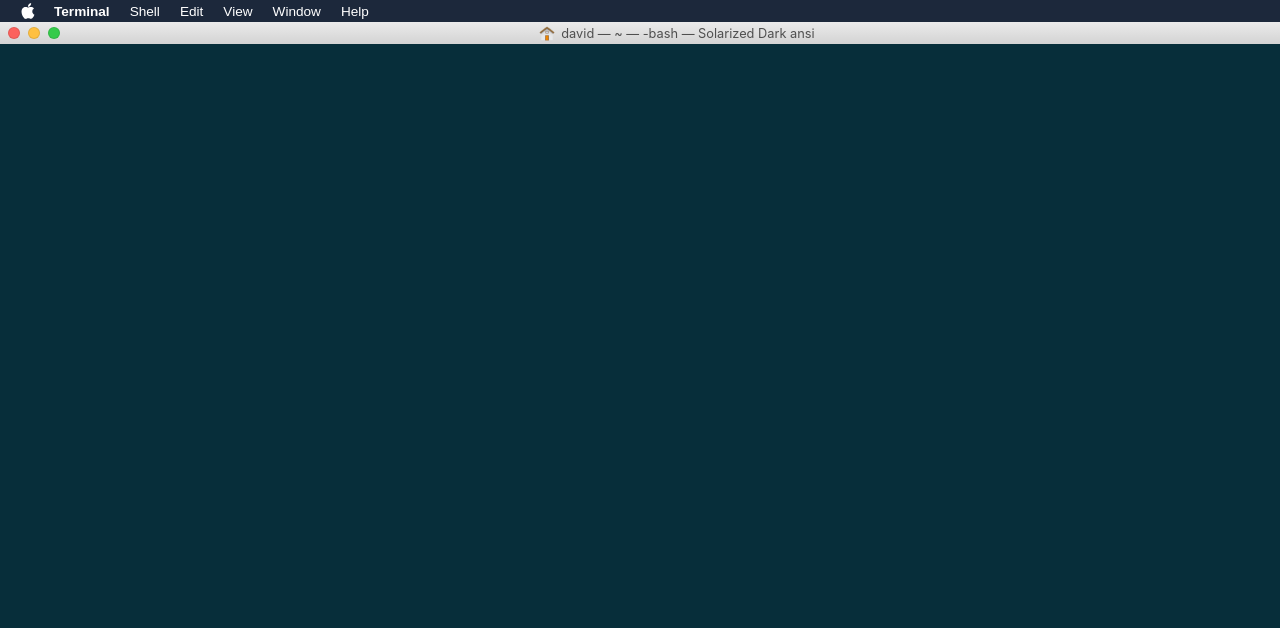
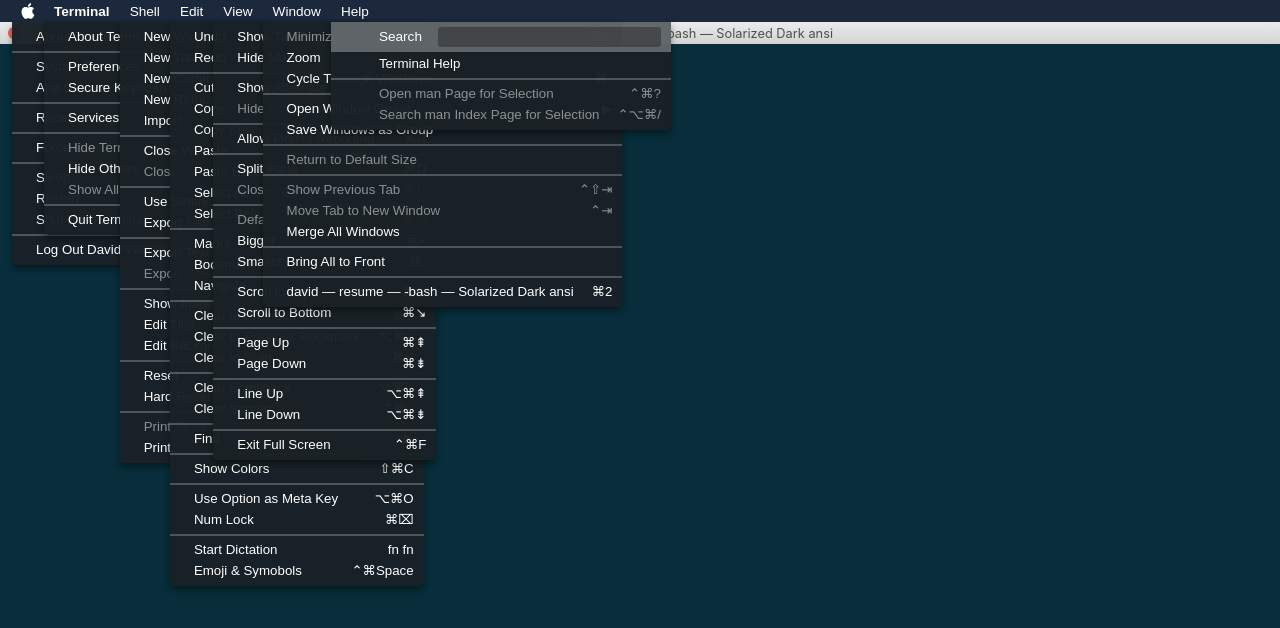
Before and after one commit to Phaze1D/Interactive-Resume, a React app: page / in a window 1280 px wide. Shown: the top 628 px of the page. Built offline with nearby package versions, Linux system fonts and the light colour scheme.

Commit message:
Finished the menus

```diff
--- a/src/components/DropDown/DropDown.jsx
+++ b/src/components/DropDown/DropDown.jsx
@@ -11,8 +11,9 @@
     return(
       <div className='dropdown'>
         <div className='glass'>
-
-
+          <ul className={'menu-list ' + this.props.menuClass}>
+            {this.props.children}
+          </ul>
         </div>
       </div>
     )
--- a/src/components/DropDown/DropDown.sass
+++ b/src/components/DropDown/DropDown.sass
@@ -2,8 +2,8 @@
 .dropdown
   position: absolute
   left: 0
-  min-width: 200px
-  min-height: 200px
+  top: 100%
+  min-width: 220px
   z-index: 100
   border-bottom-left-radius: 5px
   border-bottom-right-radius: 5px
@@ -13,6 +13,78 @@
 
 
 .glass
-  min-width: 200px
-  min-height: 200px
-  background-color: rgba(15, 32, 41, 0.95)
+  min-width: 220px
+  background-color: rgba(25, 34, 39, 0.97)
+  // filter: blur(2px)
+
+.menu-list
+  font-weight: 300
+  list-style: none
+  padding: 4px 0
+  margin: 0
+  text-align: left
+
+  hr
+    border: 1px solid rgba(238, 238, 238, 0.25)
+    margin: 4px 0
+
+
+  li
+    display: flex
+    font-size: 0.98em
+    padding: 0 10px 0 24px
+    line-height: 1.5em
+    margin: 1px 0
+    white-space: nowrap
+
+    span
+      padding-left: 18px
+      margin-left: auto
+
+    pre
+      height: 16px
+      line-height: 16px
+      font-family: -apple-system,BlinkMacSystemFont,"Segoe UI",Roboto,Oxygen-Sans,Ubuntu,Cantarell,"Helvetica Neue",sans-serif
+      margin: 0
+      font-size: 0.75em
+      margin-left: auto
+      background-color: rgba(255,255,255,0.2)
+      border-radius: 10px
+      padding: 0 10px
+
+    &.disabled
+      color: rgba(255, 255, 255, 0.5)
+
+    &:not(.disabled):hover
+      background-color: rgb(27, 117, 225)
+      pre
+        background-color: rgb(27, 117, 225)
+
+
+
+.search
+  margin-top: -1px
+  padding-top: 0
+
+  .search-input-item
+    font-weight: 400
+    font-size: 1em
+    margin-bottom: 2px
+    padding: 5px 10px 5px 48px
+    background-color: rgba(255,255,255, 0.3)
+
+    &:hover
+      background-color: rgba(255,255,255, 0.3) !important
+
+  li
+    padding: 0 10px 0 48px
+
+  input
+    border: none
+    background: rgba(0,0,0, 0.3)
+    border-radius: 3px
+    margin-left: 16px
+    outline: none
+    width: 100%
+    color: white
+    padding-left: 5px
--- a/src/components/MenuBar/MenuBar.jsx
+++ b/src/components/MenuBar/MenuBar.jsx
@@ -15,32 +15,37 @@
         <nav className='mac-menu-bar'>
           <button className='menu-item icon'>
             <img id='apple-logo' src={require('../../../images/apple_logo.svg')} alt='Apple Logo'/>
-
+            <AppleMenu/>
           </button>
 
           <button className='menu-item main'>
             Terminal
+            <TerminalMenu/>
           </button>
 
           <button className='menu-item'>
             Shell
+            <ShellMenu/>
           </button>
 
           <button className='menu-item'>
             Edit
+            <EditMenu/>
           </button>
 
           <button className='menu-item'>
             View
+            <ViewMenu/>
           </button>
 
           <button className='menu-item'>
             Window
+            <WindowMenu/>
           </button>
 
           <button className='menu-item'>
             Help
-
+            <HelpMenu/>
           </button>
         </nav>
 
@@ -53,7 +58,7 @@
 
           <div className='location-info'>
             <img className='terminal-icon' src={require('../../../images/home.png')}/>
-            <h5>david — ~ — -bash — Solarized Dark ansi</h5>
+            <h5>david — resume — -bash — Solarized Dark ansi</h5>
           </div>
         </div>
       </header>
@@ -66,7 +71,23 @@
 
   return(
     <DropDown>
-
+      <li>About This Mac</li>
+      <hr></hr>
+      <li>System Preferences...</li>
+      <li>
+        App Store...
+        <pre>1  update</pre>
+      </li>
+      <hr></hr>
+      <li>Recent Items <span>▶</span></li>
+      <hr></hr>
+      <li>Force Quit... <span>⌥⌘&#9099;</span></li>
+      <hr></hr>
+      <li>Sleep</li>
+      <li>Restart...</li>
+      <li>Shut Down...</li>
+      <hr></hr>
+      <li>Log Out David Villarreal... <span>⇧⌘Q</span></li>
     </DropDown>
   )
 }
@@ -75,7 +96,18 @@
 
   return(
     <DropDown>
-
+      <li>About Terminal</li>
+      <hr></hr>
+      <li>Preferences... <span>⌘,</span></li>
+      <li>Secure Keyboard Entry</li>
+      <hr></hr>
+      <li>Services <span>▶</span></li>
+      <hr></hr>
+      <li className='disabled'>Hide Terminal <span>⌘H</span></li>
+      <li>Hide Others <span>⌥⌘H</span></li>
+      <li className='disabled'>Show All</li>
+      <hr></hr>
+      <li>Quit Terminal <span>⌘Q</span></li>
     </DropDown>
   )
 }
@@ -84,7 +116,30 @@
 
   return(
     <DropDown>
-
+      <li>New Window <span>▶</span></li>
+      <li>New Tab <span>▶</span></li>
+      <li>New Command... <span>⇧⌘N</span></li>
+      <li>New Remote Connection... <span>⇧⌘K</span></li>
+      <li>Import... <span>⌘O</span></li>
+      <hr></hr>
+      <li>Close Window <span>⌘W</span></li>
+      <li className='disabled'>Close Tab</li>
+      <hr></hr>
+      <li>Use Settings As Default</li>
+      <li>Export Settings...</li>
+      <hr></hr>
+      <li>Export Text As... <span>⌘S</span></li>
+      <li className='disabled'>Export Selected Text As... <span>⇧⌘S</span></li>
+      <hr></hr>
+      <li>Show Inspector <span>⌘I</span></li>
+      <li>Edit Title <span>⇧⌘I</span></li>
+      <li>Edit Background Color <span>⌥⌘I</span></li>
+      <hr></hr>
+      <li>Reset <span>⌥⌘R</span></li>
+      <li>Hard Reset <span>⌃⌥⌘R</span></li>
+      <hr></hr>
+      <li className='disabled'>Print Selection... <span>⌥⌘P</span></li>
+      <li>Print... <span>⌘P</span></li>
     </DropDown>
   )
 }
@@ -93,7 +148,37 @@
 
   return(
     <DropDown>
-
+      <li>Undo <span>⌘Z</span></li>
+      <li>Redo <span>⇧⌘Z</span></li>
+      <hr/>
+      <li>Cut <span>⌘X</span></li>
+      <li>Copy <span>⌘C</span></li>
+      <li>Copy Special <span>▶</span></li>
+      <li>Paste <span>⌘V</span></li>
+      <li>Paste Escaped Text <span>⌃⌘C</span></li>
+      <li>Select All <span>⌘A</span></li>
+      <li>Select Between Marks <span>⇧⌘C</span></li>
+      <hr/>
+      <li>Marks <span>▶</span></li>
+      <li>Bookmarks <span>▶</span></li>
+      <li>Navigate <span>▶</span></li>
+      <hr/>
+      <li>Clear to Previous Mark <span>⌘L</span></li>
+      <li>Clear to Previous Bookmark <span>⌥⌘L</span></li>
+      <li>Clear to Start <span>⌘K</span></li>
+      <hr/>
+      <li>Clear Scrollback <span>⌥⌘K</span></li>
+      <li>Clear Screen <span>⌃⌘L</span></li>
+      <hr/>
+      <li>Find <span>▶</span></li>
+      <hr/>
+      <li>Show Colors <span>⇧⌘C</span></li>
+      <hr/>
+      <li>Use Option as Meta Key <span>⌥⌘O</span></li>
+      <li>Num Lock <span>⌘⌧</span></li>
+      <hr/>
+      <li>Start Dictation <span>fn fn</span></li>
+      <li>Emoji & Symobols <span>⌃⌘Space</span></li>
     </DropDown>
   )
 }
@@ -102,16 +187,55 @@
 
   return(
     <DropDown>
-
+      <li>Show Tab Bar <span>⇧⌘T</span></li>
+      <li>Hide Marks</li>
+      <hr/>
+      <li>Show Alternate Screen <span>⇧⌘⇟</span></li>
+      <li className='disabled'>Hide Alternate Screen <span>⇧⌘⇞</span></li>
+      <hr/>
+      <li>Allow Mouse Reporting <span>⌘R</span></li>
+      <hr/>
+      <li>Split Pane <span>⌘D</span></li>
+      <li className='disabled'>Close Split Pane <span>⇧⌘R</span></li>
+      <hr/>
+      <li className='disabled'>Default Font Size <span>⌘O</span></li>
+      <li>Bigger <span>⌘+</span></li>
+      <li>Smaller <span>⌘-</span></li>
+      <hr/>
+      <li>Scroll to Top <span>⌘↖</span></li>
+      <li>Scroll to Bottom <span>⌘↘</span></li>
+      <hr/>
+      <li>Page Up <span>⌘⇞</span></li>
+      <li>Page Down <span>⌘⇟</span></li>
+      <hr/>
+      <li>Line Up <span>⌥⌘⇞</span></li>
+      <li>Line Down <span>⌥⌘⇟</span></li>
+      <hr/>
+      <li>Exit Full Screen <span>⌃⌘F</span></li>
     </DropDown>
   )
 }
 
 const WindowMenu = (props) => {
-
+  let quote = "\`"
   return(
     <DropDown>
-
+      <li className='disabled'>Minimize <span>⌘M</span></li>
+      <li>Zoom</li>
+      <li>Cycle Through Windows <span>⌘{quote}</span></li>
+      <hr/>
+      <li>Open Window Group <span>▶</span></li>
+      <li>Save Windows as Group</li>
+      <hr/>
+      <li className='disabled'>Return to Default Size</li>
+      <hr/>
+      <li className='disabled'>Show Previous Tab <span>⌃⇧⇥</span></li>
+      <li className='disabled'>Move Tab to New Window <span>⌃⇥</span></li>
+      <li>Merge All Windows</li>
+      <hr/>
+      <li>Bring All to Front</li>
+      <hr/>
+      <li>david — resume — -bash — Solarized Dark ansi <span>⌘2</span></li>
     </DropDown>
   )
 }
@@ -119,8 +243,15 @@
 const HelpMenu = (props) => {
 
   return(
-    <DropDown>
-
+    <DropDown menuClass='search'>
+      <li className='search-input-item'>
+        Search
+        <input type='text'/>
+      </li>
+      <li>Terminal Help</li>
+      <hr/>
+      <li className='disabled'>Open man Page for Selection  <span>⌃⌘?</span></li>
+      <li className='disabled'>Search man Index Page for Selection  <span>⌃⌥⌘/</span></li>
     </DropDown>
   )
 }
```
